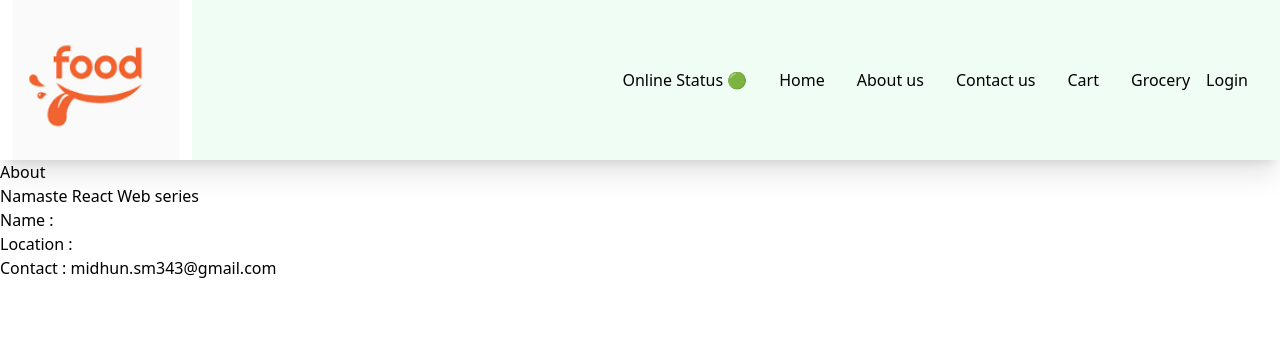
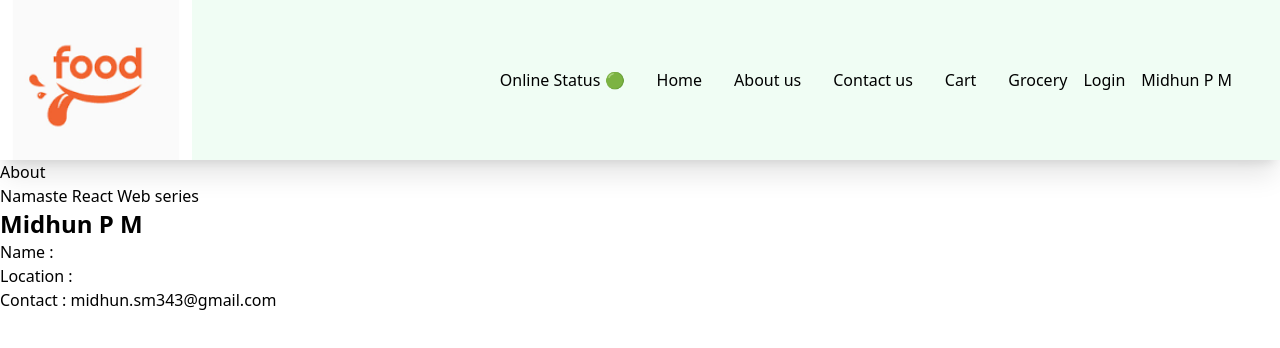
Before and after one commit to midhun2208/Food-App-NamasteReact, a React (Vite) app: page /about in a window 1280 px wide. Shown: the top 348 px of the page. Built offline with nearby package versions, Linux system fonts and the light colour scheme; no server answers.

Commit message:
Food Order App Namaste-React 11-ep

```diff
--- a/src/App.jsx
+++ b/src/App.jsx
@@ -1,13 +1,12 @@
-import React,{lazy, Suspense} from "react";
+import React, { lazy, Suspense, useEffect, useState } from "react";
 import ReactDOM from "react-dom/client";
 import Header from "./Components/Header";
 import Body from "./Components/Body";
 import { createBrowserRouter, Outlet, RouterProvider } from "react-router-dom";
-import About from "./Components/About";
 import Contact from "./Components/Contact";
 import Error from "./Components/Error";
 import RestMenu from "./Components/RestMenu";
-
+import UserContext from "./Utils/UserContext";
 
 // not using keys(not recommened) <<<<<<< index as a key <<<<<<<< unique id (best parctice)
 
@@ -17,14 +16,30 @@ import RestMenu from "./Components/RestMenu";
 //Lazy loading - loading the component bubler when on it demands  in  the loading it helps in the production of the large scale to optimize and get efficent in loading the compoenets
 //Demand Loading - Loading only when it is needed
 
-  const Grocery = lazy(()=>import("./Components/Grocery"))
+const Grocery = lazy(() => import("./Components/Grocery"));
+
+const About = lazy(()=>import("./Components/About"));
+
+
 
 const AppLayout = () => {
+
+  const [userName,setUserName] = useState()
+  useEffect(() => {
+    const data = {
+      name:"Midhun P M"
+    }
+    setUserName(data.name)
+  }, []);
+
   return (
-    <div className="App">
-      <Header />
-      <Outlet />
-    </div>
+    // the conetxt dependes upon where we are using or wrapping the things
+    <UserContext.Provider value={{ loggedInUser: userName, setUserName}}>
+      <div className="App">
+        <Header />
+        <Outlet />
+      </div>
+    </UserContext.Provider>
   );
 };
 
@@ -40,13 +55,19 @@ const appRouter = createBrowserRouter([
       },
       {
         path: "/about",
-        element: <About />,
+        element:(
+          <Suspense fallback={<h1>loading</h1>}>
+             <About />
+          </Suspense>
+        ),
       },
       {
         path: "/grocery",
-        element: <Suspense fallback={<h1>loading</h1>}>
-          <Grocery />
-          </Suspense>,
+        element: (
+          <Suspense fallback={<h1>loading</h1>}>
+            <Grocery />
+          </Suspense>
+        ),
       },
       {
         path: "/contact",
--- a/src/Components/About.jsx
+++ b/src/Components/About.jsx
@@ -1,24 +1,29 @@
 
 import { Component } from "react";
 import UserClass from "./UserClass";
+import UserContext from "../Utils/UserContext";
+
 
 
 class About extends Component{
   constructor(props){
     super(props)
-    console.log("Parent Constructor");
+    // console.log("Parent Constructor");
   }
 
   componentDidMount(){
-    console.log("Parent ComponentDidMount");
+    // console.log("Parent ComponentDidMount");
   }
 
   render(){
-    console.log("Parent Render");
+    // console.log("Parent Render");
     return (
       <div >
         <h1>About</h1>
         <h2>Namaste React Web series</h2>
+        {<UserContext.Consumer  >
+          {({loggedInUser})=> <h1 className="font-bold text-2xl">{loggedInUser}</h1> }
+          </UserContext.Consumer>}
 
         <UserClass name={"Midhun P M (class)"} location={"Kerala (class)"}/>
 
--- a/src/Components/Body.jsx
+++ b/src/Components/Body.jsx
@@ -1,8 +1,9 @@
-import RestroCard, {withOpenTag} from "./RestroCard";
-import { useState, useEffect } from "react";
+import RestroCard, { withOpenTag } from "./RestroCard";
+import { useState, useEffect, useContext } from "react";
 import { FETCH_URL } from "../Utils/Constans";
 import Shimmer from "./Shimmer";
 import { Link } from "react-router-dom";
+import UserContext from "../Utils/UserContext";
 
 const Body = () => {
   //local State Variable - Super powerful variable
@@ -13,9 +14,11 @@ const Body = () => {
 
   const [searchRest, setSearchRest] = useState("");
 
-  console.log(listOfRest);
+  // console.log(listOfRest);
 
   const RestroCardWithOpen = withOpenTag(RestroCard);
+
+  const {loggedInUser, setUserName} = useContext(UserContext)
 
   // Whenever a state varible is triggered the react re-renders the component
 
@@ -61,7 +64,6 @@ const Body = () => {
           >
             search
           </button>
-
         </div>
         <div className=" m-4 p-4 items-center flex">
           <button
@@ -78,16 +80,20 @@ const Body = () => {
           </button>
         </div>
 
+        <div className=" m-4 p-4 items-center flex">
+          <label htmlFor="" > User Name: &nbsp;</label>
+          <input type="text" className="p-2 border border-black" value={loggedInUser} onChange={(e)=>setUserName(e.target.value)}/>
+        </div>
       </div>
       <div className="res-container flex flex-wrap">
         {/* Restro Card */}
         {filerRest.map((resturant) => (
           <Link key={resturant.info.id} to={`/resturants/${resturant.info.id}`}>
-            {
-              resturant?.info?.veg ? <RestroCardWithOpen resData={resturant} />:<RestroCard resData={resturant} />
-            }
-
-
+            {resturant?.info?.veg ? (
+              <RestroCardWithOpen resData={resturant} />
+            ) : (
+              <RestroCard resData={resturant} />
+            )}
           </Link>
         ))}
       </div>
--- a/src/Components/Header.jsx
+++ b/src/Components/Header.jsx
@@ -1,12 +1,15 @@
-import { useState } from "react";
+import { useContext, useState } from "react";
 import { LOGO_URL } from "../Utils/Constans";
 import { Link } from "react-router-dom";
 import useOnlineStatus from "../Utils/useOnlineStatus";
+import UserContext from "../Utils/UserContext";
 
 
 const Header = () => {
   const [btnName, setBtnName] = useState("Login");
   const onlineStatus = useOnlineStatus()
+  const {loggedInUser} = useContext(UserContext)
+  console.log(loggedInUser);
 
   return (
     <div className="flex justify-between shadow-xl sm:bg-gray-100 lg:bg-green-50">
@@ -29,6 +32,7 @@ const Header = () => {
           >
             {btnName}
           </button>
+          <li className="px-4">{loggedInUser}</li>
         </ul>
       </div>
     </div>
--- a/src/Components/RestMenu.jsx
+++ b/src/Components/RestMenu.jsx
@@ -29,6 +29,7 @@ const RestMenu = () => {
 
     const handleChange = (index) => {
       setShowIndex((prevIndex) => (prevIndex === index ? null : index));
+
     };
   // console.log(category);
 
@@ -40,7 +41,7 @@ const RestMenu = () => {
       </p>
       {category.map((category, index) => (
         <ResturantCategory
-          key={index}
+          key={category?.card?.card.title}
           data={category?.card?.card}
           setShowIndex={() => handleChange(index)}
           showItem={index === showIndex ? true :false}
--- a/src/Components/UserClass.jsx
+++ b/src/Components/UserClass.jsx
@@ -3,34 +3,29 @@ import React from "react";
 class UserClass extends React.Component {
   constructor(props) {
     super(props);
-     console.log(this.props.name+"Child Constructor");
+    //  console.log(this.props.name+"Child Constructor");
 
     this.state = {
-      userInfo:{
-
-      }
+      userInfo: {},
     };
   }
 
-  async componentDidMount(){
-     console.log(this.props.name+"Child ComponentDidMount");
-    const data = await fetch('https://api.github.com/users/midhun2208')
-    const json = await data.json()
-
+  async componentDidMount() {
+    //  console.log(this.props.name+"Child ComponentDidMount");
+    const data = await fetch("https://api.github.com/users/midhun2208");
+    const json = await data.json();
 
     this.setState({
-      userInfo:json
-    })
-
+      userInfo: json,
+    });
   }
-  componentDidUpdate(){
-    console.log("DidUpdate");
+  componentDidUpdate() {
+    // console.log("DidUpdate");
   }
 
   render() {
-     console.log(this.props.name+"Child Render");
-    const { name, location,avatar_url } = this.state.userInfo;
-
+    //  console.log(this.props.name+"Child Render");
+    const { name, location, avatar_url } = this.state.userInfo;
 
     return (
       <div className="user-card">
--- /dev/null
+++ b/src/Utils/UserContext.js
@@ -0,0 +1,9 @@
+import { createContext } from "react";
+
+
+const UserContext = createContext  ({
+    loggedInUser : "Default User"
+})
+
+
+export default UserContext;
```
Also changed, not shown: 1 other file (tests, documents, lock files or other folders).
